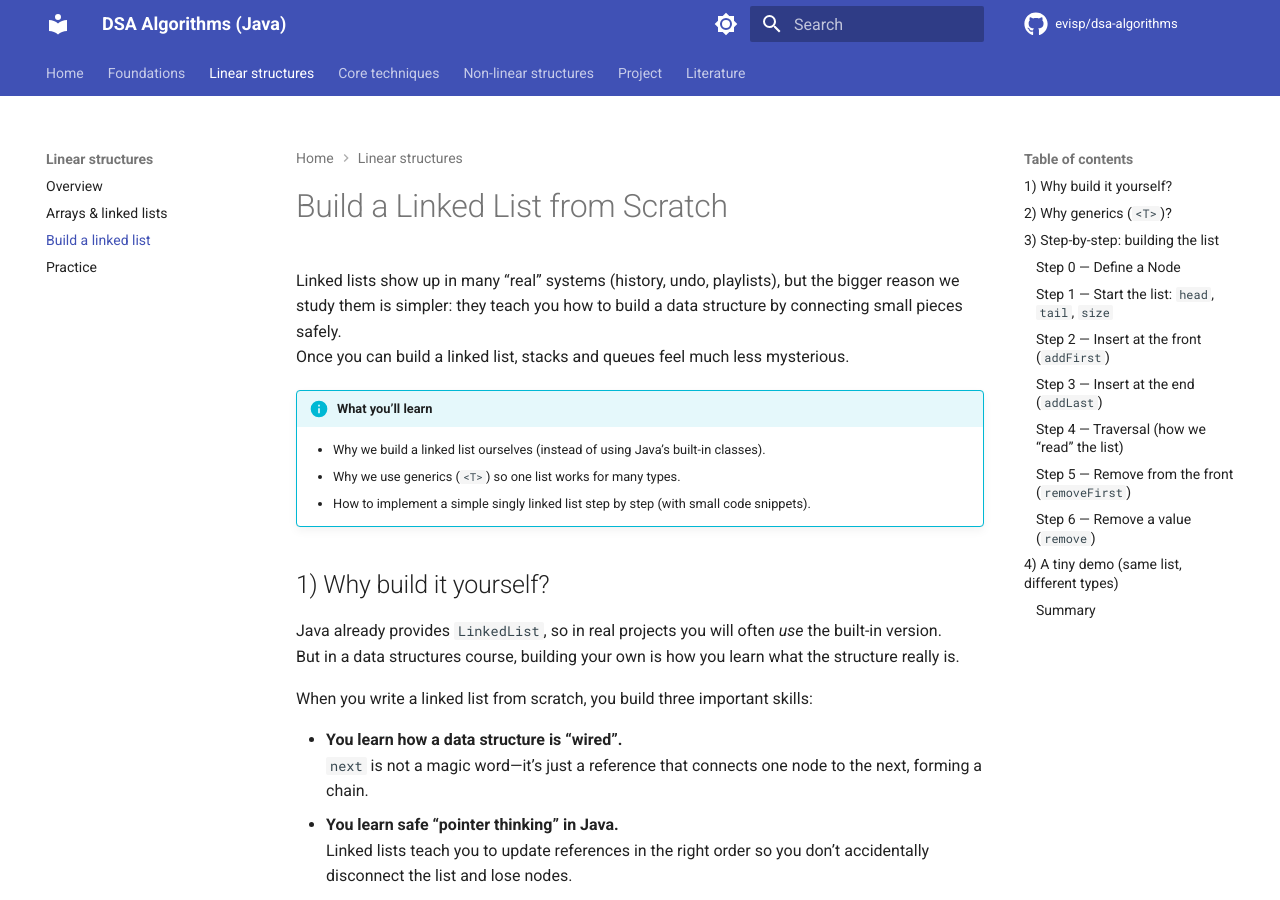
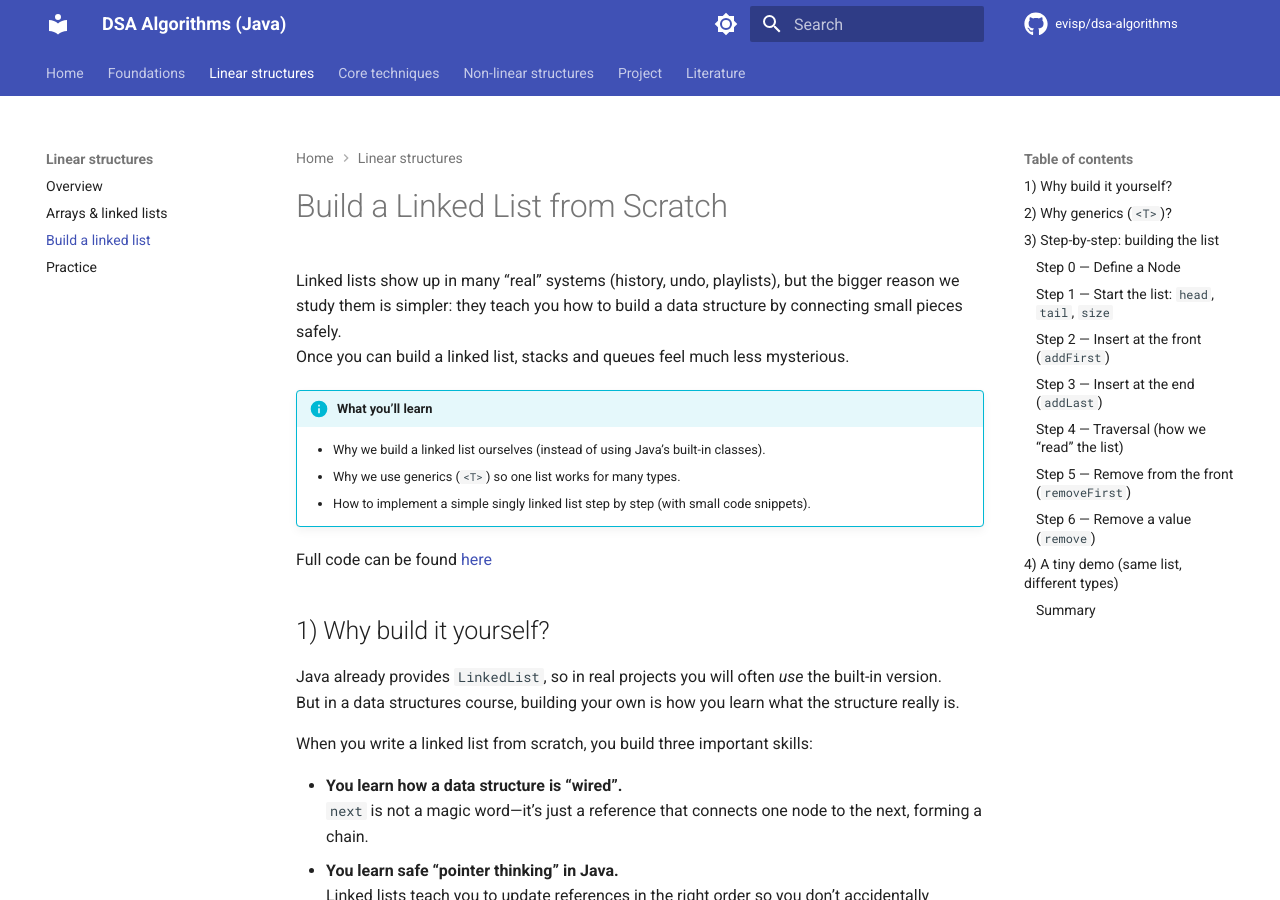
Before and after one commit to evisp/dsa-algorithms, an MkDocs documentation site: the page built from docs/linear/build-list.md, in a window 1280 px wide and 900 px high. Built offline with MkDocs 1.6.1 and Material for MkDocs 9.7.7, drawn with Linux system fonts in a browser that asks for light colours; comment, search, counter and statistics services are not loaded.

Commit message:
add: code for linked list implementation

```diff
--- a/docs/linear/build-list.md
+++ b/docs/linear/build-list.md
@@ -8,6 +8,7 @@ Once you can build a linked list, stacks and queues feel much less mysterious.
     - Why we use generics (`<T>`) so one list works for many types.
     - How to implement a simple singly linked list step by step (with small code snippets).
 
+Full code can be found [here](https://github.com/evisp/dsa-algorithms/tree/main/code/arrays_linkedlists)
 
 ## 1) Why build it yourself?
 
```
Also changed, not shown: docs/linear/arrays-linkedlists.md (+0 -1 lines).
